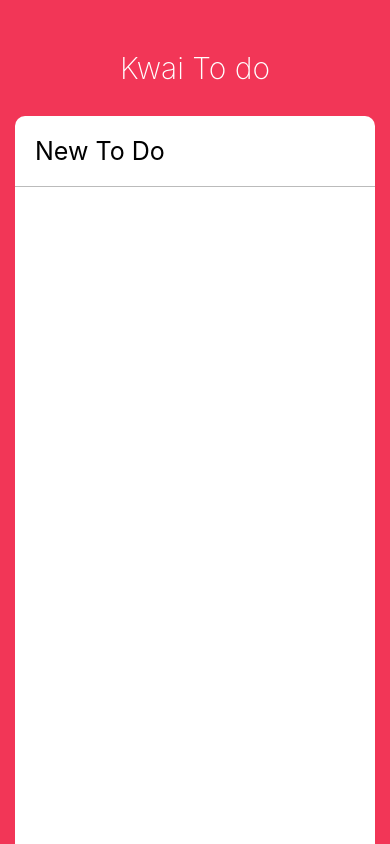
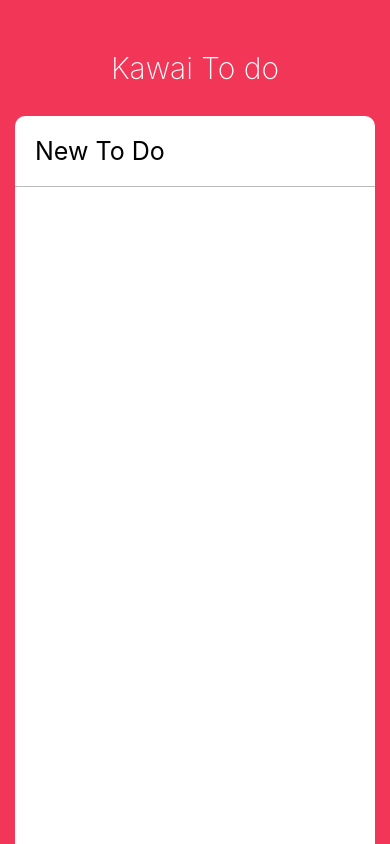
Before and after one commit to kimbeomgyu/todo-app, a React Native app: screen / in a window 390 px wide. Built offline with nearby package versions, Linux system fonts and the light colour scheme.

Commit message:
Fix dependency uuid

```diff
--- a/App.tsx
+++ b/App.tsx
@@ -11,7 +11,7 @@ import {
 } from "react-native";
 import Todo from "./Todo";
 import { AppLoading } from "expo";
-import { v1 as uuidv1 } from "uuid";
+import uuid from "uuid-random";
 const { width } = Dimensions.get("window");
 
 interface ITodo {
@@ -24,6 +24,7 @@ interface ITodo {
 interface ITodos {
   [ID: string]: ITodo;
 }
+
 export default function App() {
   const [newTodo, setNewTodo] = useState("");
   const [loadedTodos, setLoadedTodos] = useState(false);
@@ -31,7 +32,7 @@ export default function App() {
 
   const addTodo = useCallback(() => {
     if (newTodo !== "") {
-      const ID = uuidv1();
+      const ID = uuid();
       const todo = {
         [ID]: {
           id: ID,
@@ -58,7 +59,7 @@ export default function App() {
   return (
     <View style={styles.container}>
       <StatusBar barStyle="light-content" />
-      <Text style={styles.title}>Kwai To do</Text>
+      <Text style={styles.title}>Kawai To do</Text>
       <View style={styles.card}>
         <TextInput
           value={newTodo}
--- a/package.json
+++ b/package.json
@@ -14,13 +14,12 @@
     "react-native": "https://github.com/expo/react-native/archive/sdk-37.0.1.tar.gz",
     "react-native-screens": "~2.2.0",
     "react-native-web": "~0.11.7",
-    "uuid": "^8.0.0"
+    "uuid-random": "^1.3.0"
   },
   "devDependencies": {
     "@babel/core": "^7.8.6",
     "@types/react": "~16.9.23",
     "@types/react-native": "~0.61.17",
-    "@types/uuid": "^7.0.3",
     "babel-preset-expo": "~8.1.0",
     "typescript": "~3.8.3"
   },
```
Also changed, not shown: 1 other file (tests, documents, lock files or other folders).
